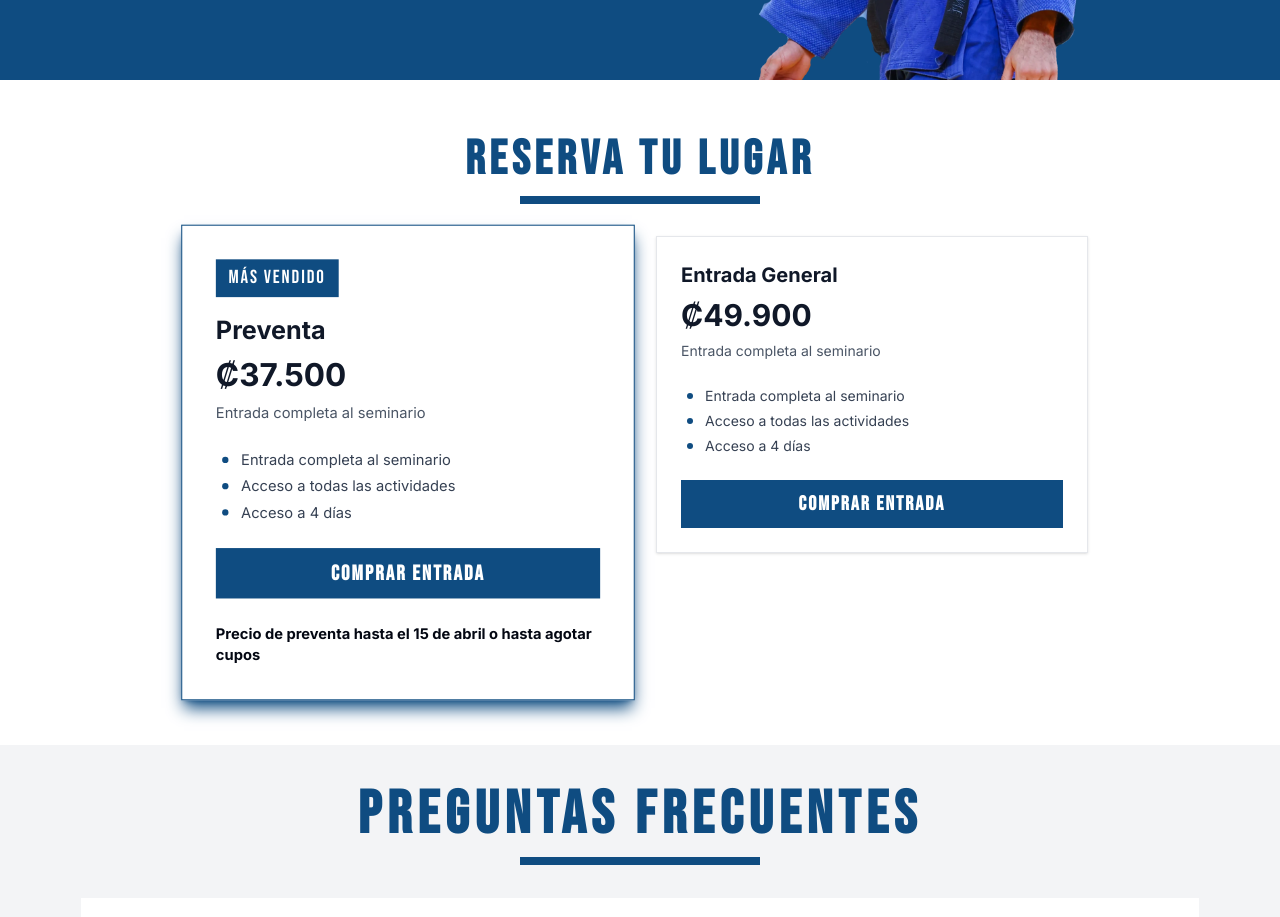
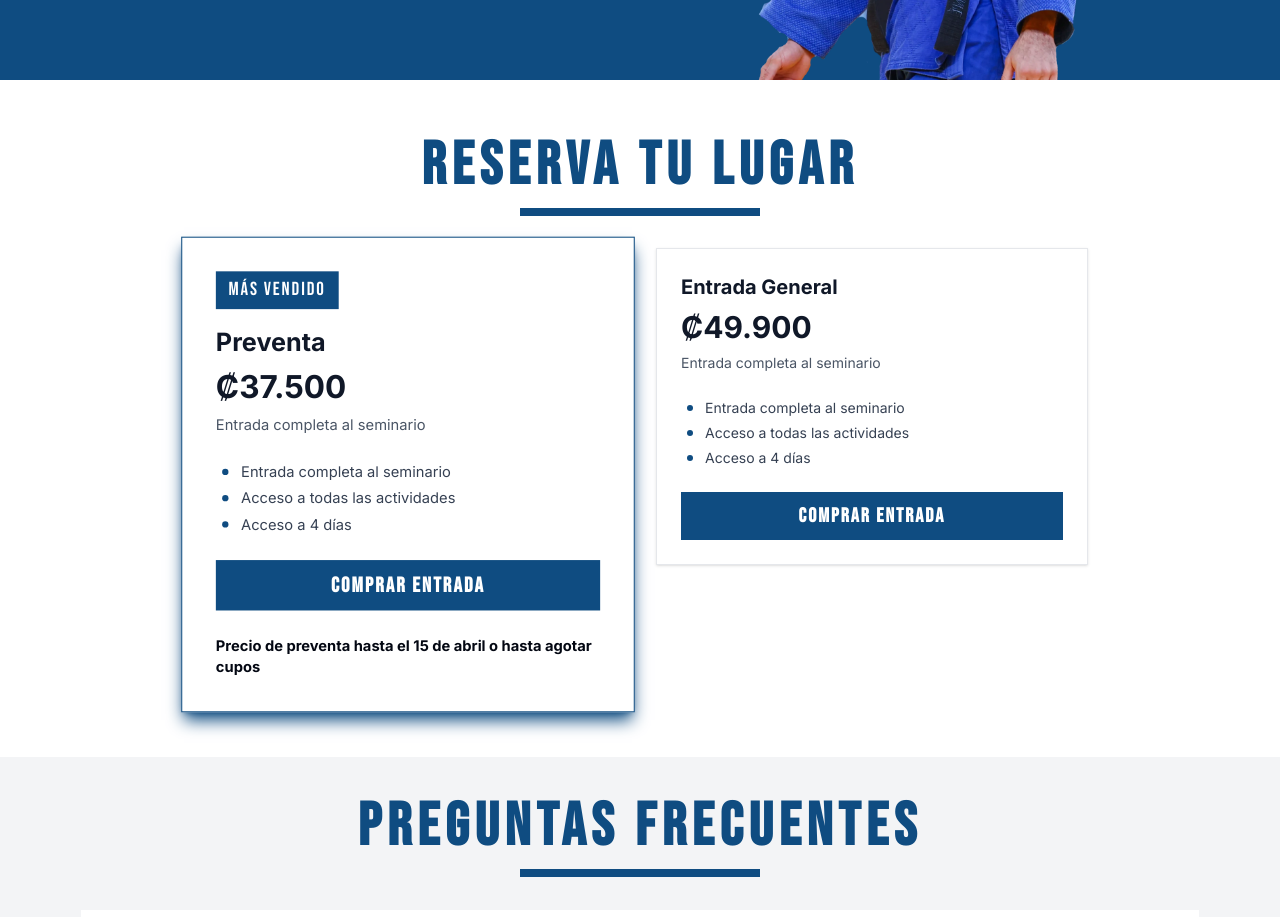
Before and after one commit to fabianWebDev/landing-torne, a Next.js app: page / in a window 1280 px wide. Shown: the part 1340-2257 px from the top of the page. Built offline with nearby package versions, Linux system fonts and the light colour scheme.

Commit message:
Button update

```diff
--- a/components/Hero.tsx
+++ b/components/Hero.tsx
@@ -16,7 +16,7 @@ export default function Hero() {
                 <p className="text-left text-sm sm:text-xl md:text-xl lg:text-3xl">*Cupo limitado*</p>
                 <a
                   className="mt-2 inline-block bg-highlight px-4 py-2 text-3xl font-bold text-white md:mt-4 font-bebas-neue tracking-widest md:text-4xl"
-                  href="https://docs.google.com/forms/d/e/1FAIpQLScmogv5bI8x2hAUgIWOuEj-FXsUNJMEOkEp1EpcKPk0W7KMuQ/viewform?usp=publish-editor"
+                  href="https://docs.google.com/forms/"
                   target="_blank"
                   rel="noreferrer"
                 >
--- a/components/PassesSection.tsx
+++ b/components/PassesSection.tsx
@@ -27,7 +27,7 @@ export default function PassesSection() {
     <div className="w-full">
       <section className="mx-auto max-w-6xl px-6 py-14" id="pases-y-entradas">
         <div className="mb-8 text-center">
-          <h2 className="text-5xl font-bold text-highlight font-bebas-neue tracking-widest after:content-[''] after:block after:h-2 after:w-60 after:bg-highlight after:mx-auto after:mt-3">Reserva tu lugar</h2>
+          <h2 className="text-6xl font-bold text-highlight font-bebas-neue tracking-widest after:content-[''] after:block after:h-2 after:w-60 after:bg-highlight after:mx-auto after:mt-3">Reserva tu lugar</h2>
         </div>
 
         <div
```
